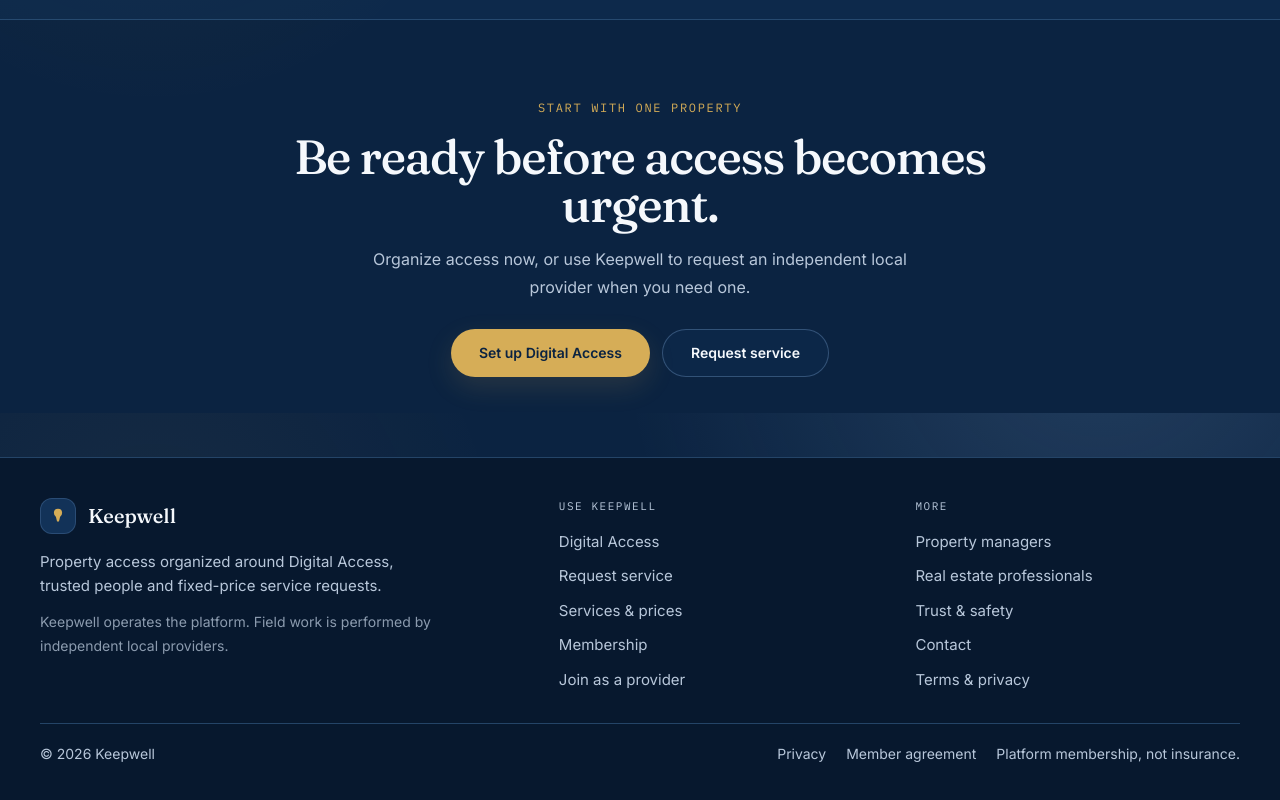
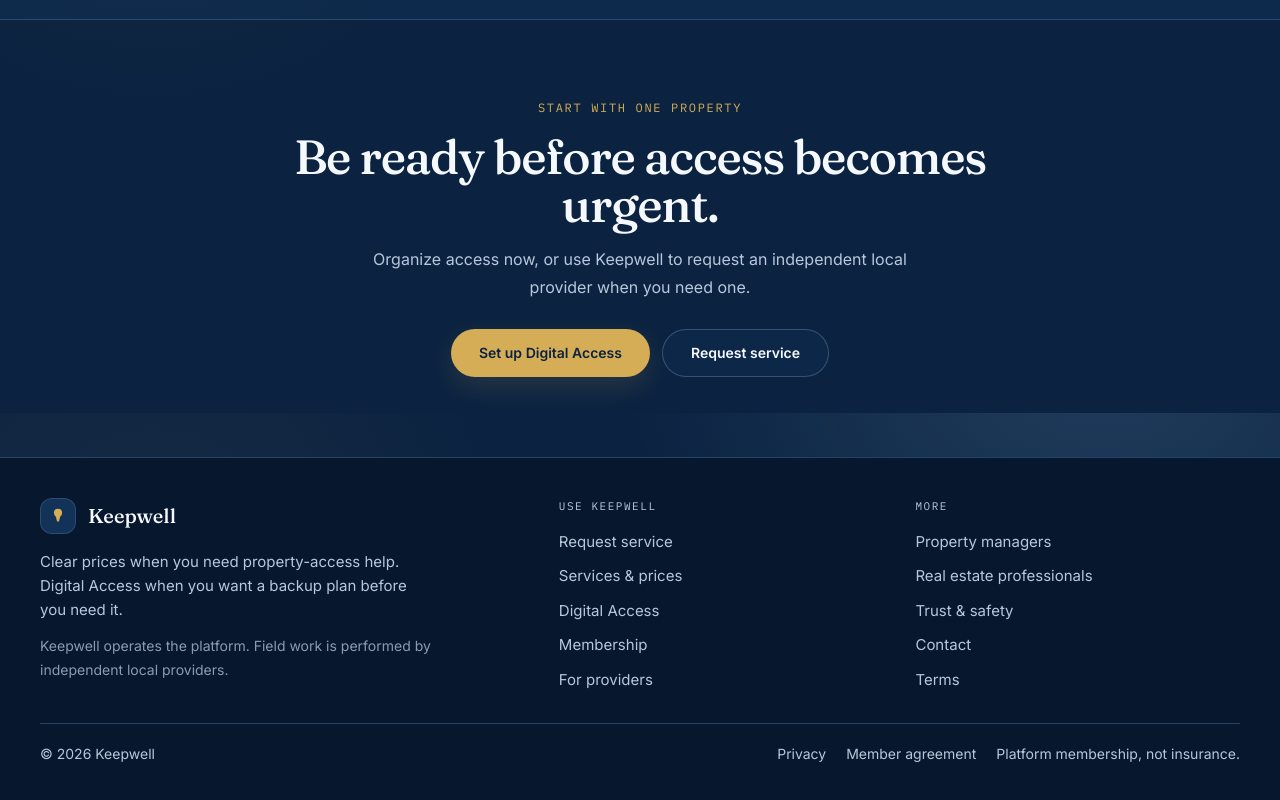
Before and after one commit to unikmo/Keepwell, a Next.js app: page / in a window 1280 px wide. Shown: the part 2787-3587 px from the top of the page. Built offline with nearby package versions, Linux system fonts and the light colour scheme; no server answers; the database is empty.

Commit message:
Make Keepwell footer more customer-led

```diff
--- a/src/components/Footer.tsx
+++ b/src/components/Footer.tsx
@@ -14,7 +14,7 @@ export function Footer() {
               Keepwell
             </Link>
             <p className="mt-4 max-w-sm text-[15px] leading-6 text-parchment-dim">
-              Property access organized around Digital Access, trusted people and fixed-price service requests.
+              Clear prices when you need property-access help. Digital Access when you want a backup plan before you need it.
             </p>
             <p className="mt-3 max-w-md text-sm leading-6 text-parchment-dim/75">
               Keepwell operates the platform. Field work is performed by independent local providers.
@@ -24,11 +24,11 @@ export function Footer() {
           <FooterColumn
             title="Use Keepwell"
             links={[
-              { label: "Digital Access", href: "/digital-access" },
               { label: "Request service", href: "/book" },
               { label: "Services & prices", href: "/services" },
+              { label: "Digital Access", href: "/digital-access" },
               { label: "Membership", href: "/pricing" },
-              { label: "Join as a provider", href: "/partner-tech" },
+              { label: "For providers", href: "/partner-tech" },
             ]}
           />
           <FooterColumn
@@ -38,7 +38,7 @@ export function Footer() {
               { label: "Real estate professionals", href: "/for-real-estate-agents" },
               { label: "Trust & safety", href: "/trust-safety" },
               { label: "Contact", href: "/contact" },
-              { label: "Terms & privacy", href: "/terms" },
+              { label: "Terms", href: "/terms" },
             ]}
           />
         </div>
```
